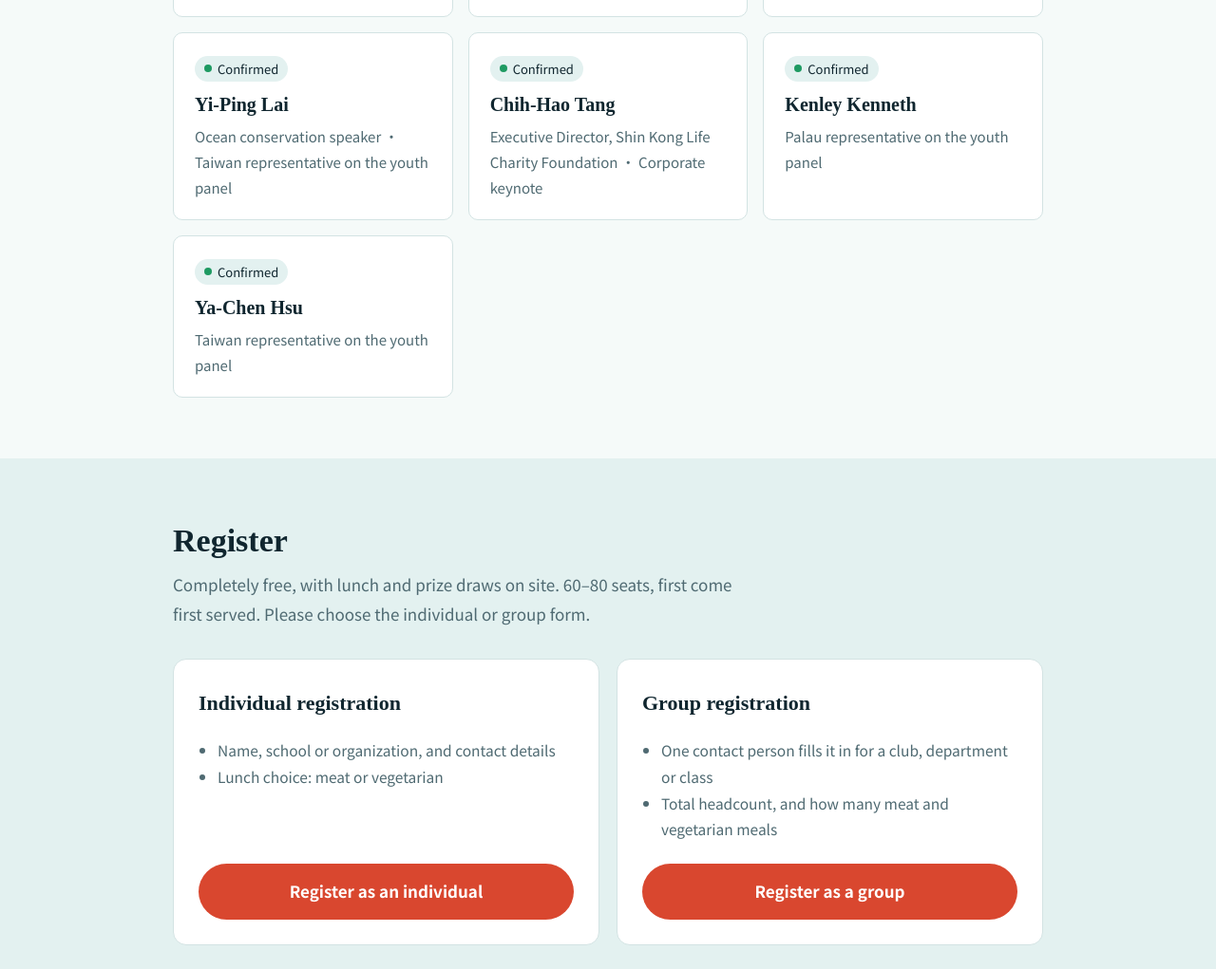
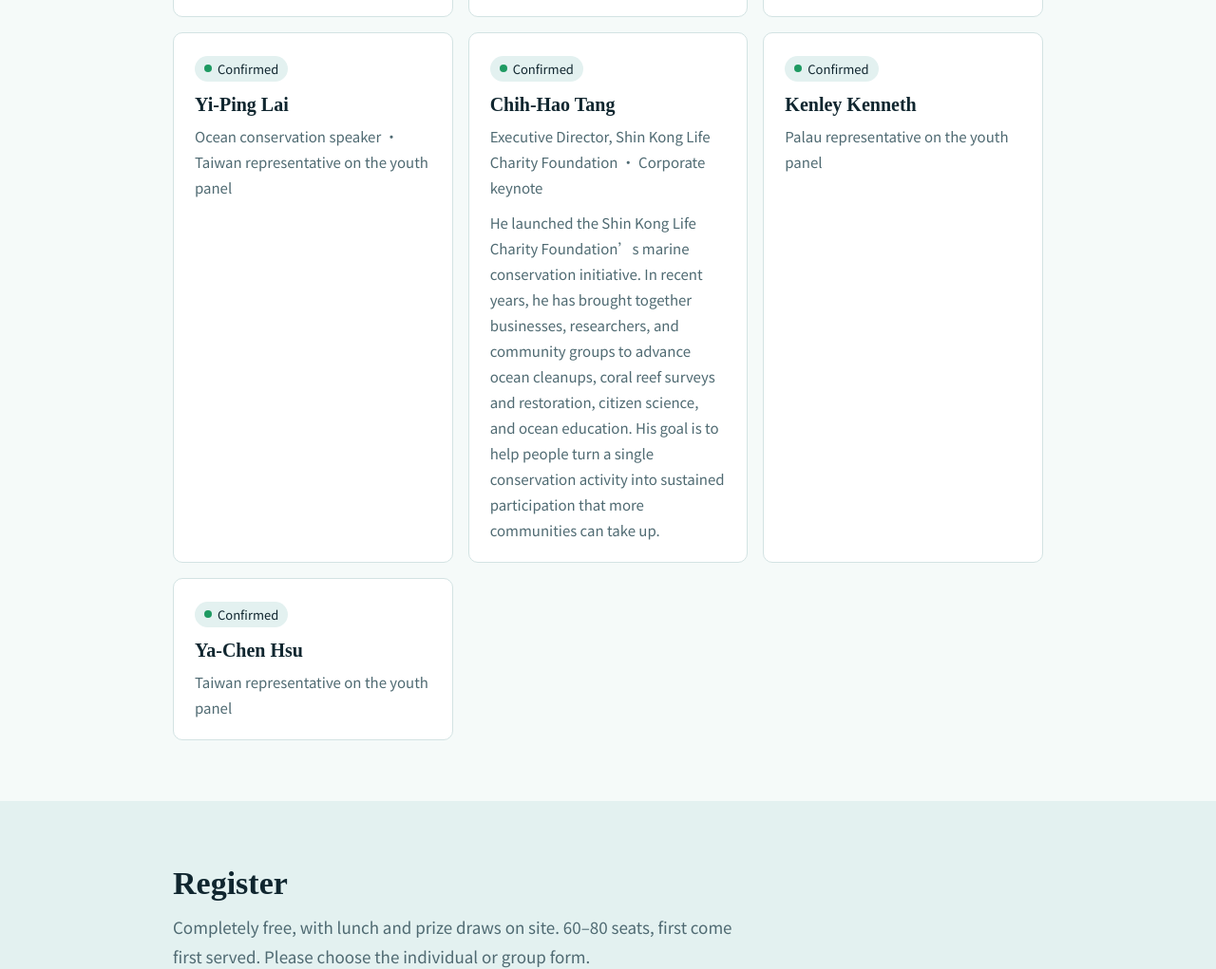
Before and after one commit to pingpingteacher/ocean-forum-2026, a plain HTML site: page index.html in a window 1280 px wide. Shown: the part 3355-4376 px from the top of the page at 95% size. Drawn offline with Linux system fonts and the light colour scheme.

Commit message:
Add files via upload

```diff
--- a/index.html
+++ b/index.html
@@ -70,6 +70,7 @@ h2{font-family:var(--serif);font-weight:900;font-size:clamp(26px,4vw,34px);margi
 .person{background:var(--surface);border:1px solid var(--line);border-radius:10px;padding:20px 22px}
 .person h3{margin:6px 0 2px;font-family:var(--serif);font-size:20px}
 .person p{margin:0;color:var(--muted);font-size:15px}
+.person p+p{margin-top:10px}
 
 /* register */
 #register{background:var(--foam)}
@@ -221,7 +222,15 @@ const PEOPLE = [
  {n:["曾于恒 老師","Prof. Yu-Heng Tseng"], r:["臺大海洋中心主任・開場致詞","Director, NTU Ocean Center · Opening remarks"], s:"ok"},
  {n:["詹森 老師","Prof. Sen Jan"], r:["《黑潮震盪》作者講座","Author talk: Kuroshio Oscillation"], s:"ok"},
  {n:["賴以平 老師","Yi-Ping Lai"], r:["海洋保育實例分享・台帛青年永續座談臺灣代表","Ocean conservation speaker · Taiwan representative on the youth panel"], s:"ok"},
- {n:["唐志豪 執行長","Chih-Hao Tang"], r:["新光人壽慈善基金會・指標企業主題講座","Executive Director, Shin Kong Life Charity Foundation · Corporate keynote"], s:"ok"},
+ {
+   n:["唐志豪 執行長","Chih-Hao Tang"],
+   r:["新光人壽慈善基金會・指標企業主題講座","Executive Director, Shin Kong Life Charity Foundation · Corporate keynote"],
+   bio:[
+     "新光人壽慈善基金會海洋保育專案發起人。近年持續推動淨海、珊瑚礁生態調查與復育、公民科學及海洋教育，串聯企業、學術與民間力量，期待讓海洋保育從一次行動，逐步成為可持續、可擴散的全民參與。",
+     "He launched the Shin Kong Life Charity Foundation’s marine conservation initiative. In recent years, he has brought together businesses, researchers, and community groups to advance ocean cleanups, coral reef surveys and restoration, citizen science, and ocean education. His goal is to help people turn a single conservation activity into sustained participation that more communities can take up."
+   ],
+   s:"ok"
+ },
  {n:["Kenley Kenneth","Kenley Kenneth"], r:["台帛青年永續座談帛琉代表","Palau representative on the youth panel"], s:"ok"},
  {n:["許雅貞","Ya-Chen Hsu"], r:["台帛青年永續座談臺灣代表","Taiwan representative on the youth panel"], s:"ok"}
 ];
@@ -266,7 +275,7 @@ function render(){
   $("timeline").innerHTML = AGENDA.map(a =>
     `<li class="${a.big?'big':''} ${a.rest?'rest':''}"><time>${a.t}</time><h3>${esc(a.h[i])}</h3><p>${esc(a.p[i])}</p></li>`).join("");
   $("people").innerHTML = PEOPLE.map(p =>
-    `<div class="person">${pill(p.s)}<h3>${esc(p.n[i])}</h3><p>${esc(p.r[i])}</p></div>`).join("");
+  `<div class="person">${pill(p.s)}<h3>${esc(p.n[i])}</h3><p>${esc(p.r[i])}</p>${p.bio ? `<p>${esc(p.bio[i])}</p>` : ""}</div>`).join("");
 
   [["btnSolo",CONFIG.soloUrl,"btnSolo"],["btnGroup",CONFIG.groupUrl,"btnGroup"]].forEach(([id,url,k]) => {
     const el = $(id);
```
